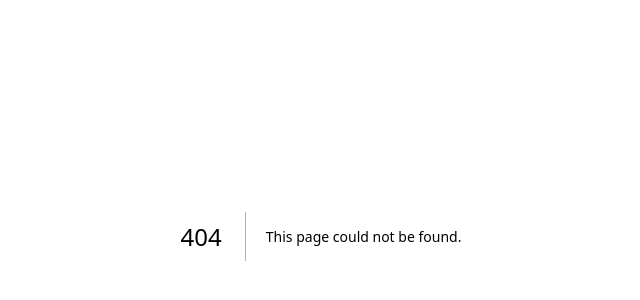
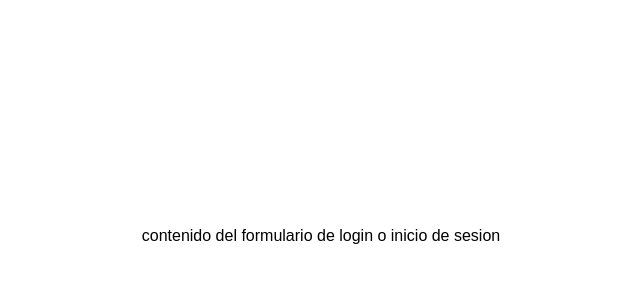
Before and after one commit to Juanes1510/Frontedh, a Next.js app: page /login in a window 1280 px wide. Before the commit this address had no page. Shown: the part 164-464 px from the top of the page, without its empty margins (319-959 px from the left). Built offline with nearby package versions, Linux system fonts and the light colour scheme.

Commit message:
se agrega pagina login

```diff
--- /dev/null
+++ b/src/app/login/page.tsx
@@ -0,0 +1,9 @@
+import '../globals.css';
+
+export default async function Login() {
+  return (
+    <div className="w-full flex justify-center items-center h-screen">
+      contenido del formulario de login o inicio de sesion
+    </div>
+  );
+}
```
Also changed, not shown: src/app/login.tsx (deleted, +0 -11 lines), src/app/page.tsx (+5 -6 lines).
